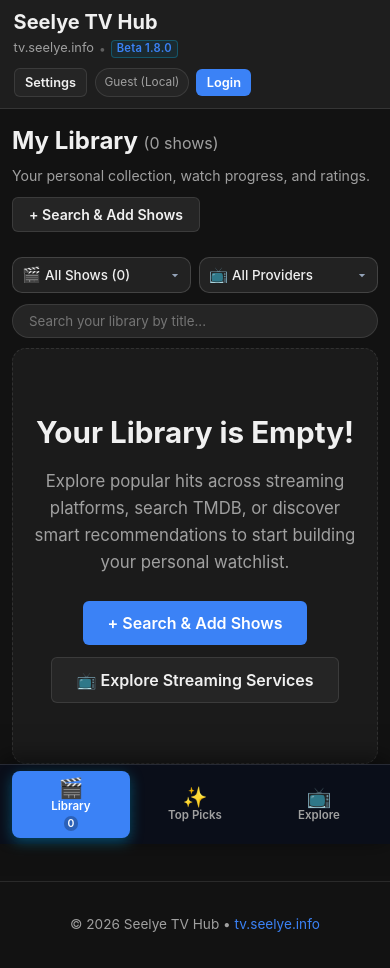
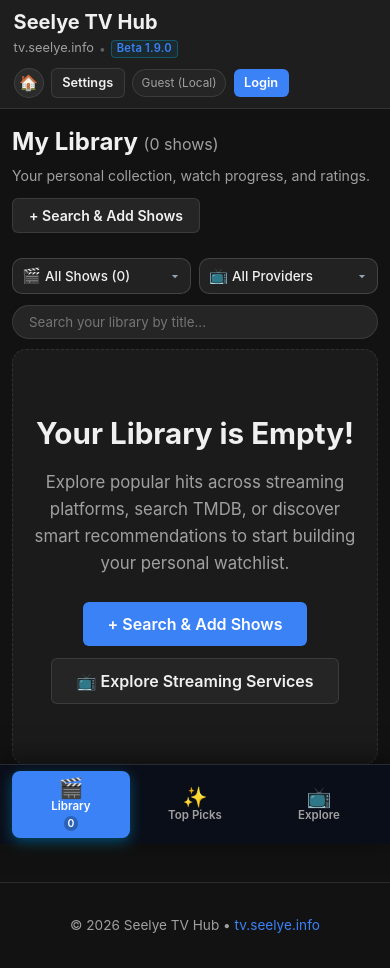
Before and after one commit to johnseelye70/tv-seelye-info, a plain HTML site: page index.html in a window 390 px wide. Drawn offline with nearby package versions, Linux system fonts and the light colour scheme; no server answers.

Commit message:
Beta 1.9.0: Add icon-only seelye.info ecosystem home button to header

```diff
--- a/index.html
+++ b/index.html
@@ -5,13 +5,13 @@
     <meta name="viewport" content="width=device-width, initial-scale=1.0">
     <title>Seelye TV Hub</title>
     <!-- App Favicon & Device Icons -->
-    <link rel="icon" type="image/svg+xml" href="favicon.svg?v=1.8.0">
-    <link rel="alternate icon" type="image/png" href="favicon.png?v=1.8.0">
-    <link rel="apple-touch-icon" sizes="180x180" href="apple-touch-icon.png?v=1.8.0">
+    <link rel="icon" type="image/svg+xml" href="favicon.svg?v=1.9.0">
+    <link rel="alternate icon" type="image/png" href="favicon.png?v=1.9.0">
+    <link rel="apple-touch-icon" sizes="180x180" href="apple-touch-icon.png?v=1.9.0">
     <meta name="theme-color" content="#070a12">
     <!-- Import Supabase via CDN -->
     <script src="https://cdn.jsdelivr.net/npm/@supabase/supabase-js@2"></script>
-    <link rel="stylesheet" href="style.css?v=1.8.0">
+    <link rel="stylesheet" href="style.css?v=1.9.0">
 </head>
 <body>
     <div id="toast-container" class="toast-container" aria-live="polite"></div>
@@ -29,10 +29,13 @@
             <div class="logo-subline">
                 <span class="domain">tv.seelye.info</span>
                 <span class="logo-divider">•</span>
-                <button id="version-btn" class="version-badge-btn" type="button" title="View Version History (Admin Protected)">Beta 1.8.0</button>
+                <button id="version-btn" class="version-badge-btn" type="button" title="View Version History (Admin Protected)">Beta 1.9.0</button>
             </div>
         </div>
         <div class="auth-section">
+            <a href="https://seelye.info" id="btn-home-seelye" class="btn-home-seelye" title="seelye.info Home" aria-label="seelye.info Home">
+                <span class="home-icon">🏠</span>
+            </a>
             <button id="settings-btn" class="btn secondary-btn">Settings</button>
             <span id="auth-status-badge" class="auth-badge">Checking auth...</span>
             <button id="auth-btn" class="btn primary-btn">Login</button>
@@ -247,7 +250,7 @@
                     <div>
                         <div class="changelog-title-group">
                             <h2 style="font-size: 1.6rem; margin: 0;">Version History &amp; Release Ledger</h2>
-                            <span class="changelog-current-badge">Beta 1.8.0</span>
+                            <span class="changelog-current-badge">Beta 1.9.0</span>
                         </div>
                         <p class="changelog-subtitle">Administrative audit log and complete architectural release history.</p>
                     </div>
@@ -260,8 +263,14 @@
                     <ul class="changelog-timeline-list">
                         <li class="changelog-entry">
                             <div class="changelog-entry-header">
+                                <span class="changelog-version-tag">Beta 1.9.0</span>
+                                <span class="changelog-tag-pill">Latest</span>
+                            </div>
+                            <p class="changelog-desc"><strong>Seelye.info Ecosystem Home Navigation:</strong> Added a dedicated icon-only home navigation button to the top header matching ecosystem design standards across <code>seelye-tree</code>, <code>lions.seelye.info</code>, and <code>games.seelye.info</code>. Provides instant one-click return to the main family portal at <code>https://seelye.info</code> without text clutter, styled with a circular dark glassmorphic surface, subtle interactive hover glow, and responsive scaling across mobile and desktop viewports.</p>
+                        </li>
+                        <li class="changelog-entry">
+                            <div class="changelog-entry-header">
                                 <span class="changelog-version-tag">Beta 1.8.0</span>
-                                <span class="changelog-tag-pill">Latest</span>
                             </div>
                             <p class="changelog-desc"><strong>iPad &amp; Mobile Web Streaming Architecture &amp; DRM Policy Clarification:</strong> Integrated device-aware streaming advisories into the inline episode theater explaining Disney+ and Netflix platform-level DRM restrictions. While in-browser video playback (previews, official trailers, recaps, and clips) is fully supported inline across all iPad and iPhone browsers without third-party apps, commercial full-episode streaming providers actively mandate their native iPadOS/iOS App Store applications for protected FairPlay DRM playback on touch devices, reserving direct in-browser web playback for Mac/PC desktop environments.</p>
                         </li>
@@ -599,8 +608,8 @@
     </div>
 
     <!-- Application Logic -->
-    <script src="service_catalog.js?v=1.5.0"></script>
-    <script src="db.js?v=1.5.0"></script>
-    <script src="app.js?v=1.5.0"></script>
+    <script src="service_catalog.js?v=1.9.0"></script>
+    <script src="db.js?v=1.9.0"></script>
+    <script src="app.js?v=1.9.0"></script>
 </body>
 </html>
--- a/style.css
+++ b/style.css
@@ -105,6 +105,47 @@
     gap: 1rem;
 }
 
+/* --- Ecosystem Home Button (seelye.info) --- */
+.btn-home-seelye {
+    display: inline-flex;
+    align-items: center;
+    justify-content: center;
+    width: 34px;
+    height: 34px;
+    border-radius: 50%;
+    background: rgba(255, 255, 255, 0.06);
+    border: 1px solid var(--border-subtle);
+    color: var(--text-main);
+    text-decoration: none;
+    cursor: pointer;
+    transition: all var(--transition-fast);
+    flex-shrink: 0;
+    line-height: 1;
+}
+
+.btn-home-seelye:hover {
+    background: rgba(0, 195, 255, 0.15);
+    border-color: var(--accent-color);
+    box-shadow: 0 0 10px rgba(0, 195, 255, 0.35);
+    transform: translateY(-1px);
+}
+
+.btn-home-seelye:active {
+    transform: translateY(0);
+}
+
+.btn-home-seelye .home-icon {
+    font-size: 1.05rem;
+    line-height: 1;
+    display: inline-block;
+    transition: transform var(--transition-fast);
+    user-select: none;
+}
+
+.btn-home-seelye:hover .home-icon {
+    transform: scale(1.12);
+}
+
 .badge, .auth-badge {
     padding: 0.3rem 0.75rem;
     border-radius: 20px;
@@ -1796,6 +1837,15 @@
     .auth-section {
         gap: 0.45rem;
         flex-shrink: 0;
+    }
+
+    .btn-home-seelye {
+        width: 30px;
+        height: 30px;
+    }
+
+    .btn-home-seelye .home-icon {
+        font-size: 0.95rem;
     }
 
     .auth-section .btn {
```
